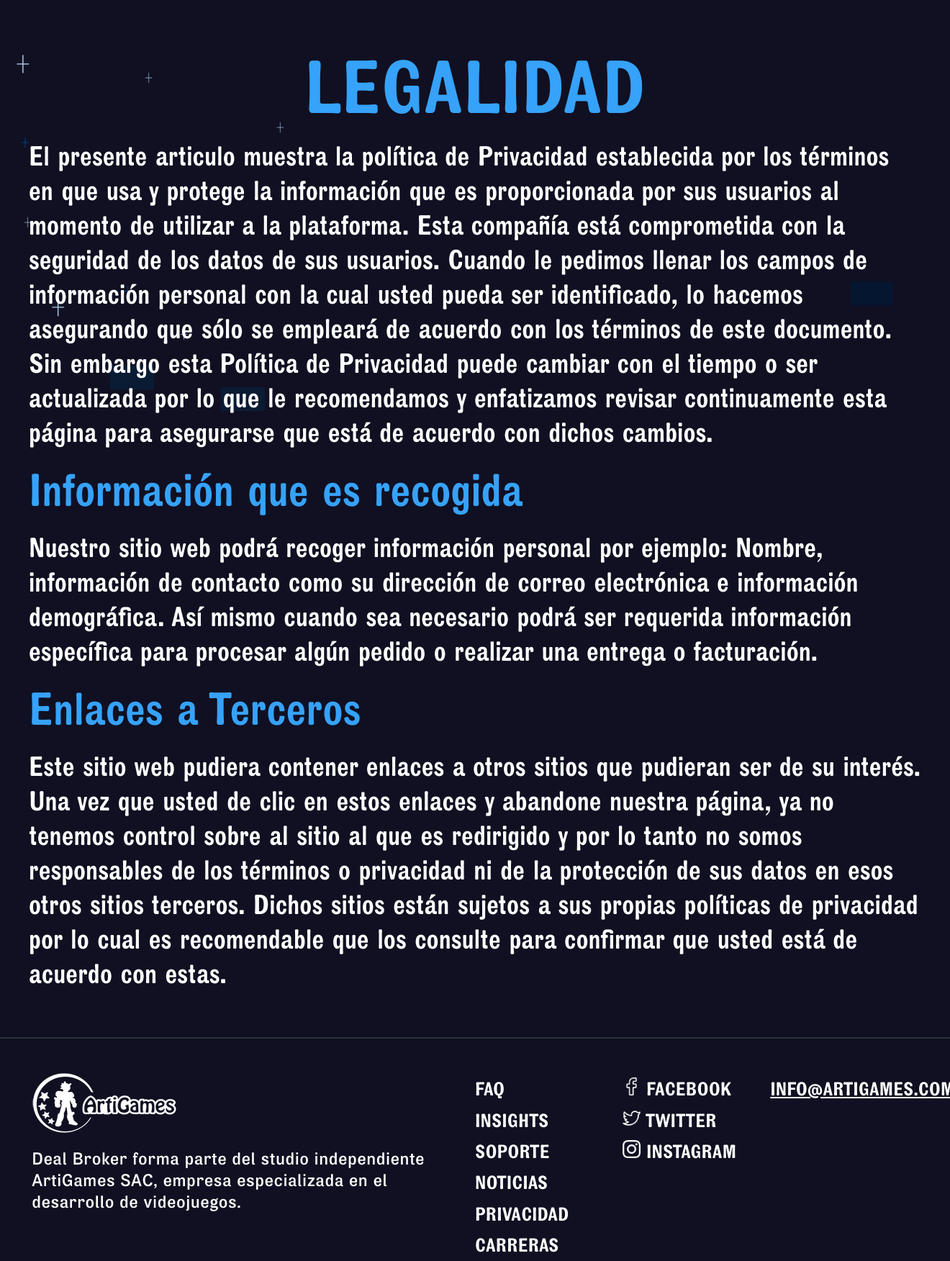
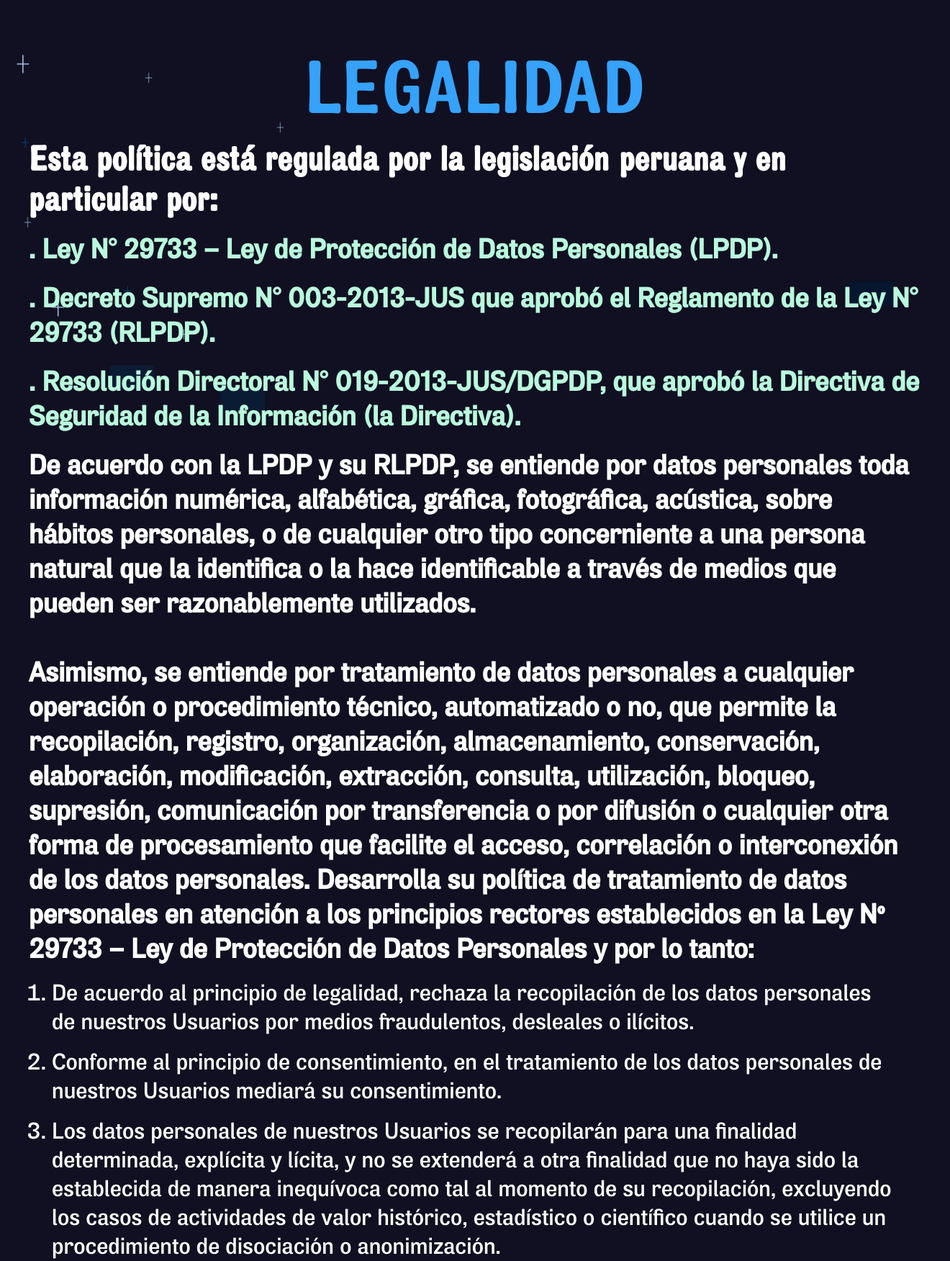
Before and after one commit to ElkinJenner/DealBroker, a PHP site: page /legal in a window 1320 px wide. Shown: the part 228-1980 px from the top of the page at 72% size. Run offline with PHP 8.4, Linux system fonts and the light colour scheme.

Commit message:
Modificado

```diff
--- a/css/framework.css
+++ b/css/framework.css
@@ -291,6 +291,16 @@ textarea {
     font-size: 30px;
     color: var(--color_white);
 }
+ol.lista_enumerada{
+    display: block;
+    padding: 1rem 2rem;
+}
+.lista_enumerada li{
+    list-style: inherit;
+    color: var(--color_white);
+    font-size: 2rem;
+    margin-bottom: 1rem;
+}
 button{
 font-size: 1rem;
 padding: 1rem 2.4rem;
--- a/legal.php
+++ b/legal.php
@@ -4,7 +4,7 @@
     <meta charset="UTF-8">
     <meta http-equiv="X-UA-Compatible" content="IE=edge">
     <meta name="viewport" content="width=device-width, initial-scale=1.0">
-    <title>Deal Broker - Legalidad</title>
+    <title>Deal Broker - Legal</title>
     <?php include "inc/link.php"?>
 </head>
 <body>
@@ -15,24 +15,34 @@
         <section>
             <div class="container container_website">
                 <h1 class="h1 color_s t_c">LEGALIDAD</h1><br>
-                <h4 class="f_weight color_w">El presente articulo muestra la política de Privacidad establecida por los términos en que usa
-                y protege la información que es proporcionada por
-                sus usuarios al momento de utilizar a la plataforma. Esta compañía está comprometida con la seguridad de los datos de sus
-                usuarios. Cuando le pedimos llenar los campos de información personal con la cual usted pueda ser identificado, lo
-                hacemos asegurando que sólo se empleará de acuerdo con los términos de este documento. Sin embargo esta Política de
-                Privacidad puede cambiar con el tiempo o ser actualizada por lo que le recomendamos y enfatizamos revisar continuamente
-                esta página para asegurarse que está de acuerdo con dichos cambios.</h4><br>
-                <h2 class="f_weight color_s">Información que es recogida</h2><br>
-                <h4 class="f_weight color_w">Nuestro sitio web podrá recoger información personal por ejemplo: Nombre, información de contacto como su dirección de
-                correo electrónica e información demográfica. Así mismo cuando sea necesario podrá ser requerida información específica
-                para procesar algún pedido o realizar una entrega o facturación.
-                </h4><br>
-                <h2 class="f_weight color_s">Enlaces a Terceros</h2><br>
-                <h4 class="f_weight color_w">Este sitio web pudiera contener enlaces a otros sitios que pudieran ser de su interés. Una vez que usted de clic en
-                estos enlaces y abandone nuestra página, ya no tenemos control sobre al sitio al que es redirigido y por lo tanto no
-                somos responsables de los términos o privacidad ni de la protección de sus datos en esos otros sitios terceros. Dichos
-                sitios están sujetos a sus propias políticas de privacidad por lo cual es recomendable que los consulte para confirmar
-                que usted está de acuerdo con estas.</h4>
+                <h3 class="color_w">Esta política está regulada por la legislación peruana y en particular por: </h3><br>
+
+                <h4 class="font_t color_c">. Ley N° 29733 – Ley de Protección de Datos Personales (LPDP).</h4><br>
+                <h4 class="font_t color_c">. Decreto Supremo N° 003-2013-JUS que aprobó el Reglamento de la Ley N° 29733 (RLPDP). </h4><br>
+                <h4 class="font_t color_c">. Resolución Directoral N° 019-2013-JUS/DGPDP, que aprobó la Directiva de Seguridad de la Información (la Directiva).</h4><br>
+
+                <h4 class="font_t color_w">
+                De acuerdo con la LPDP y su RLPDP, se entiende por datos personales toda información numérica,
+                alfabética, gráfica, fotográfica, acústica, sobre hábitos personales, o de cualquier otro tipo concerniente
+                a una persona natural que la identifica o la hace identificable a través de medios que pueden ser razonablemente utilizados.<br><br>
+                Asimismo, se entiende por tratamiento de datos personales a cualquier operación o procedimiento técnico, automatizado
+                o no, que permite la recopilación, registro, organización, almacenamiento, conservación, elaboración, modificación, extracción,
+                consulta, utilización, bloqueo, supresión, comunicación por transferencia o por difusión o cualquier otra forma de procesamiento
+                que facilite el acceso, correlación o interconexión de los datos personales. Desarrolla su política de tratamiento de datos
+                personales en atención a los principios rectores establecidos en la Ley Nº 29733 – Ley de Protección de Datos Personales y por lo
+                tanto:
+                </h4>
+                <ol class="lista_enumerada" type="1">
+                    <li>De acuerdo al principio de legalidad, rechaza la recopilación de los datos personales de nuestros Usuarios por medios
+                    fraudulentos, desleales o ilícitos.  </li>
+                    <li>Conforme al principio de consentimiento, en el tratamiento de los datos personales de nuestros Usuarios mediará su consentimiento.</li>
+                    <li>Los datos personales de nuestros Usuarios se recopilarán para una finalidad determinada, explícita y lícita, y no se extenderá a
+                        otra finalidad que no haya sido la establecida de manera inequívoca como tal al momento de su recopilación, excluyendo los casos de
+                        actividades de valor histórico, estadístico o científico
+                    cuando se utilice un procedimiento de disociación o anonimización.</li>
+                    <li>Todo tratamiento de datos personales de nuestros Usuarios será adecuado, relevante y no excesivo a la finalidad para la que estos
+                        hubiesen sido recopilados.</li>
+                </ol>
             </div>
         </section>
     </main>
```
